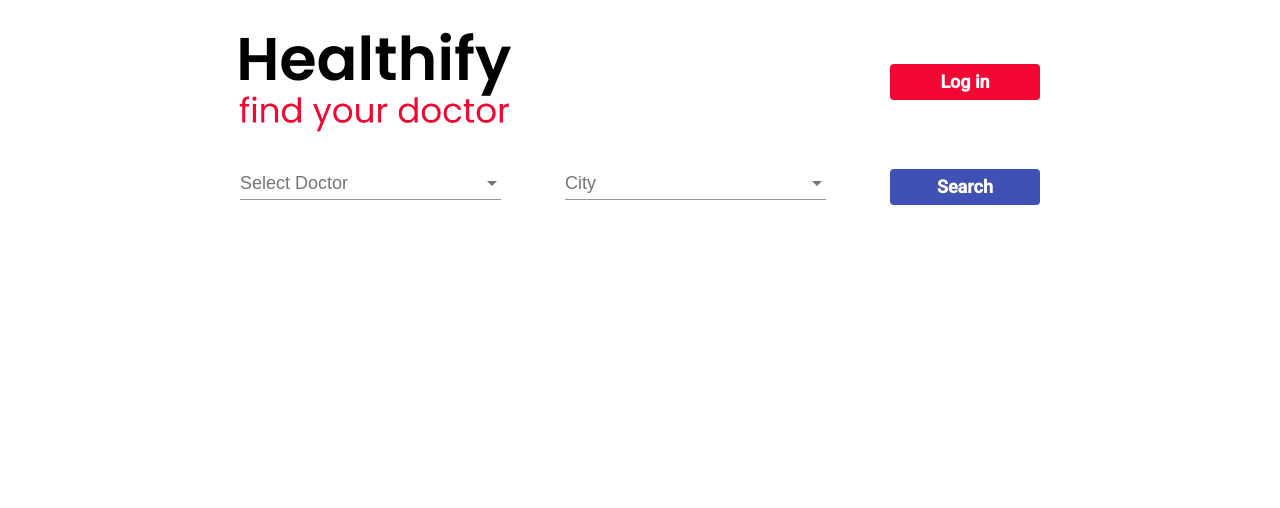
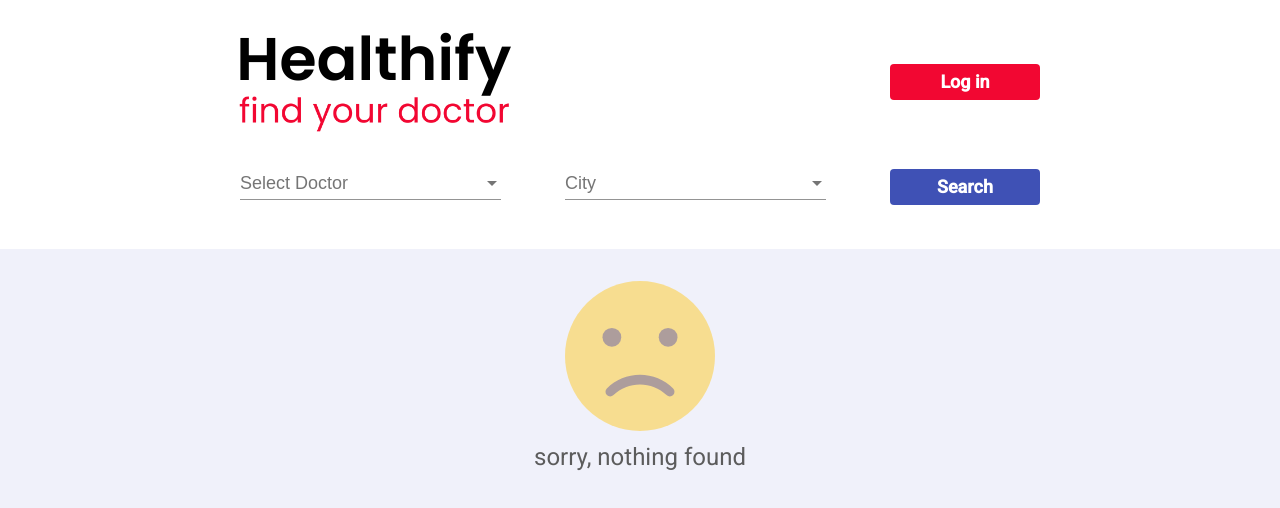
Before and after one commit to Assyl6ek/Healthify, an Angular app in the folder healthify/: page /doctors/1/1 in a window 1280 px wide. Before the commit this address led to /. Shown: the top 508 px of the page. Built offline with nearby package versions, Linux system fonts and the light colour scheme.

Commit message:
Second Part

```diff
--- a/healthify/src/app/app-routing.module.ts
+++ b/healthify/src/app/app-routing.module.ts
@@ -1,10 +1,12 @@
 import { NgModule } from '@angular/core';
 import { RouterModule, Routes } from '@angular/router';
 import { MainComponent } from './main/main.component';
+import {AssortedDoctorsListComponent} from './assorted-doctors-list/assorted-doctors-list.component'
 
 const routes: Routes = [
   {path: "", redirectTo: "/main", pathMatch: "full"},
   {path: "main", component: MainComponent},
+  {path: "doctors/:id/:id1", component: AssortedDoctorsListComponent},
 ];
 
 @NgModule({
--- a/healthify/src/app/app.module.ts
+++ b/healthify/src/app/app.module.ts
@@ -17,7 +17,8 @@ import {MatFormFieldModule} from '@angular/material/form-field'
 import { FormsModule } from '@angular/forms';
 import { LoginComponent } from './login/login.component';
 import { AdminComponent } from './admin/admin.component';
-import { AssortedDoctorsListComponent } from './assorted-doctors-list/assorted-doctors-list.component'
+import { AssortedDoctorsListComponent } from './assorted-doctors-list/assorted-doctors-list.component';
+import { BrowserAnimationsModule } from '@angular/platform-browser/animations'
 
 
 @NgModule({
@@ -42,7 +43,8 @@ import { AssortedDoctorsListComponent } from './assorted-doctors-list/assorted-d
     MatDatepickerModule,
     MatFormFieldModule,
     MatNativeDateModule,
-    FormsModule
+    FormsModule,
+    BrowserAnimationsModule
 
   ],
   providers: [
--- a/healthify/src/app/assorted-doctors-list/assorted-doctors-list.component.css
+++ b/healthify/src/app/assorted-doctors-list/assorted-doctors-list.component.css
@@ -0,0 +1,31 @@
+.dcl {
+  background: #F0F1FA;
+  padding: 2rem 15rem;
+  min-height: 70vh;
+}
+.dcl_title {
+  font-size: 24px;
+  font-weight: bold;
+}
+.dcl_labels {
+  display: grid;
+  grid-template-columns: 90px 4fr 1fr 1fr 1fr;
+  margin-top: 2rem;
+  padding: 0 3rem 0 0.5rem;
+  grid-gap: 2rem;
+  color: #5c5c5c;
+  font-size: 14px;
+}
+.nothing-found {
+  font-size: 24px;
+  color: #5c5c5c;
+  display: grid;
+  align-items: center;
+  justify-content: center;
+  justify-items: center;
+  grid-gap: 1rem;
+}
+.nothing-found img {
+  height: 150px;
+  opacity: 0.5;
+}
--- a/healthify/src/app/assorted-doctors-list/assorted-doctors-list.component.html
+++ b/healthify/src/app/assorted-doctors-list/assorted-doctors-list.component.html
@@ -1 +1,21 @@
-<p>assorted-doctors-list works!</p>
+<div class="dcl">
+  <div *ngIf="doctors?.length > 0">
+      <div class="dcl_title">{{title}}</div>
+      <div class="dcl_labels">
+          <p>Doctor</p>
+          <p>Name</p>
+          <p>Experience</p>
+          <p>Specialty</p>
+          <p>Price</p>
+      </div>
+  </div>
+  <div *ngIf="doctors?.length == 0">
+      <div class="nothing-found">
+          <img src="assets/img/sorry.svg" alt="">
+      <p>sorry, nothing found</p>
+      </div>
+  </div>
+  <div *ngFor="let d of doctors">
+      <app-doc-card [doctor]="d"></app-doc-card>
+  </div>
+</div>
--- a/healthify/src/app/assorted-doctors-list/assorted-doctors-list.component.ts
+++ b/healthify/src/app/assorted-doctors-list/assorted-doctors-list.component.ts
@@ -1,4 +1,6 @@
 import { Component, OnInit } from '@angular/core';
+import { DoctorService } from '../doctor.service';
+import { ActivatedRoute } from '@angular/router';
 
 @Component({
   selector: 'app-assorted-doctors-list',
@@ -6,10 +8,21 @@ import { Component, OnInit } from '@angular/core';
   styleUrls: ['./assorted-doctors-list.component.css']
 })
 export class AssortedDoctorsListComponent implements OnInit {
-
-  constructor() { }
-
+  public doctors: any = []
+  title: any
+  constructor(private doctorService: DoctorService, private activeRoute: ActivatedRoute) { }
   ngOnInit(): void {
+    this.activeRoute.params.subscribe(routeParams => {
+      let category: string
+      let city: string
+      if(routeParams.id == "all") category = ""; else category =  routeParams.id
+      if(routeParams.id1 == "all") city = ""; else city = routeParams.id1
+      if(category == "") this.title = "List of Doctors"
+    this.doctorService.getDoctors()
+      .subscribe(data => {
+        this.doctors = data.filter(o => (o.category).toLowerCase().includes(category) && o.city.toLowerCase().includes(city))
+      })
+    });
   }
 
 }
--- a/healthify/src/app/search/search.component.html
+++ b/healthify/src/app/search/search.component.html
@@ -1,17 +1,23 @@
 <div class="search">
   <mat-form-field>
     <mat-label>Select Doctor</mat-label>
-    <mat-select (selectionChange)="($event)">
-
+    <mat-select (selectionChange)="selectedCategory($event)">
+      <mat-option [value]="'all'">Все</mat-option>
+      <mat-option *ngFor="let d of doctorCategory" [value]="d.category">
+        {{d.category}}
+      </mat-option>
     </mat-select>
   </mat-form-field>
   <mat-form-field>
     <mat-label>City</mat-label>
-    <mat-select (selectionChange)="($event)">
-
+    <mat-select (selectionChange)="selectedCity($event)">
+      <mat-option [value]="'all'">Все</mat-option>
+      <mat-option *ngFor="let d of doctorCity" [value]="d.city">
+        {{d.city}}
+      </mat-option>
     </mat-select>
   </mat-form-field>
   <div class="search_button">
-    <button mat-flat-button color="primary">Search</button>
+    <button mat-flat-button color="primary" (click)="onChangePath()">Search</button>
   </div>
 </div>
--- a/healthify/src/app/search/search.component.ts
+++ b/healthify/src/app/search/search.component.ts
@@ -1,5 +1,6 @@
 import { Component, OnInit } from '@angular/core';
-
+import { DoctorService } from '../doctor.service';
+import { Router } from '@angular/router';
 
 @Component({
   selector: 'app-search',
@@ -7,10 +8,35 @@ import { Component, OnInit } from '@angular/core';
   styleUrls: ['./search.component.css']
 })
 export class SearchComponent implements OnInit {
+  city: string = 'all'
+  category: string = 'all'
+  public doctorCategory: any
+  public doctorCity: any
+  constructor(private doctorService: DoctorService, private router: Router) { }
+  ngOnInit(): void {
+    this.doctorService.getDoctors()
+      .subscribe(data => {
+        this.doctorCity = Array.from(new Set(data.map(a => a.city)))
+        .map(city => {
+          return data.find(a => a.city === city)
+        })
+        this.doctorCategory = Array.from(new Set(data.map(a => a.category)))
+        .map(category => {
+          return data.find(a => a.category === category)
+        })
+      })
+  }
+  onChangePath() {
+    this.router.navigate(['doctors', this.category, this.city])
+    console.log(this.category, this.city)
+  }
 
-  constructor() { }
-  ngOnInit(): void {
+  selectedCity(event: any) {
+    this.city = event.value.toLowerCase()
 
+  }
+  selectedCategory(event: any) {
+    this.category = event.value.toLowerCase()
   }
 
 
--- /dev/null
+++ b/healthify/src/assets/interface/city.ts
@@ -0,0 +1,3 @@
+export interface ICity{
+  name: string
+}
--- a/healthify/src/styles.css
+++ b/healthify/src/styles.css
@@ -2,3 +2,6 @@
 
 html, body { height: 100%; }
 body { margin: 0; font-family: Roboto, "Helvetica Neue", sans-serif; }
+
+html, body { height: 100%; }
+body { margin: 0; font-family: Roboto, "Helvetica Neue", sans-serif; }
```
